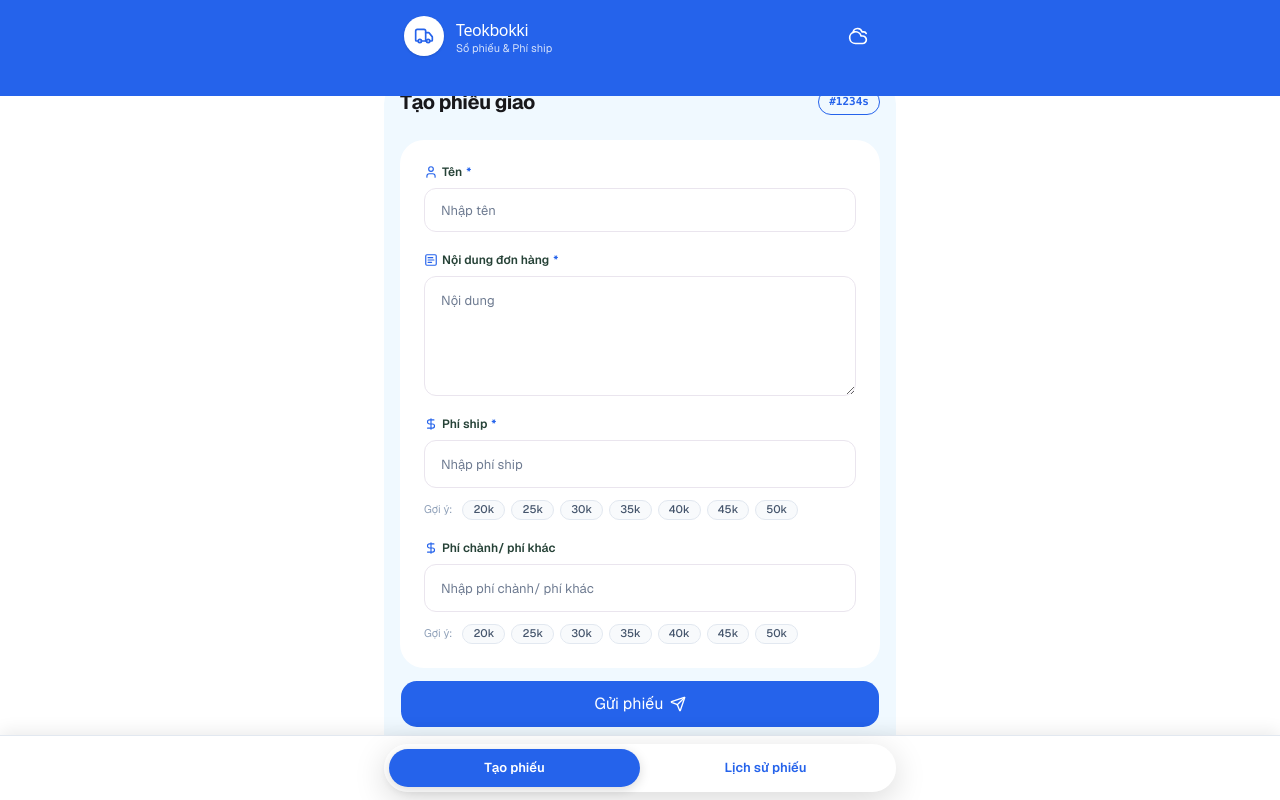
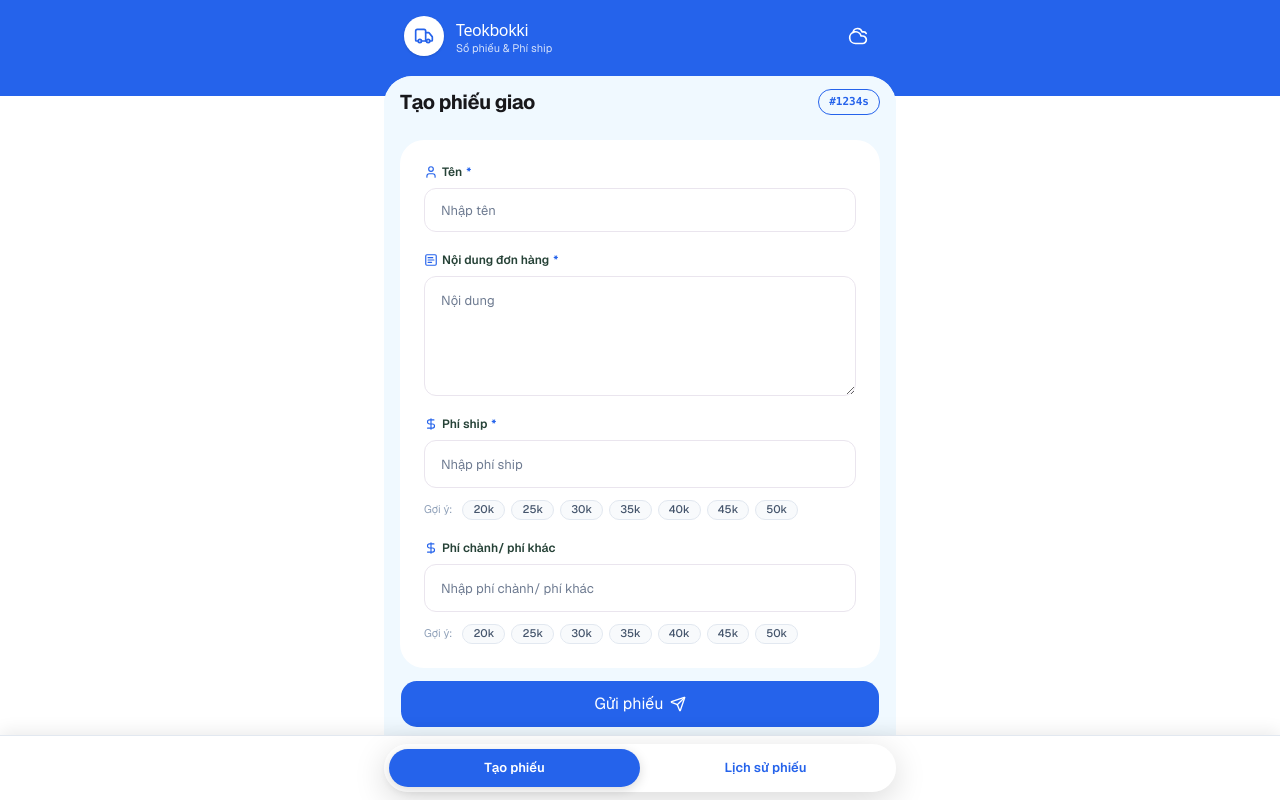
Before and after one commit to doanthithanhnga34-debug/Delivery-Management, a Next.js app: page / in a window 1280 px wide. Built offline with nearby package versions, Linux system fonts and the light colour scheme.

Commit message:
chore(ui): style z-index header

```diff
--- a/src/components/layout/shipperLayout.tsx
+++ b/src/components/layout/shipperLayout.tsx
@@ -3,25 +3,25 @@ import type { ReactNode } from "react";
 import { BottomNav } from "./bottomNav";
 import { Header } from "./header";
 
-import { useEffect } from "react";
+
 interface ShipperLayoutProps {
   children: ReactNode;
 }
 export function ShipperLayout({ children }: ShipperLayoutProps) {
-  useEffect(() => {
-  console.log("[SHIPPER_LAYOUT] mounted");
 
-  return () => {
-    console.log("[SHIPPER_LAYOUT] unmounted");
-  };
-}, []);
    return (
     <div className="fixed inset-0 flex flex-col overflow-hidden bg-white">
-      <div className="relative z-20 shrink-0">
+      <div className="relative z-0 shrink-0">
         <Header />
       </div>
 
-      <main className="relative z-10 mx-auto -mt-5 flex min-h-0 w-full max-w-lg flex-1 flex-col overflow-hidden rounded-t-[28px] bg-white">
+      <main
+        className="
+          relative z-10 mx-auto -mt-5
+          flex min-h-0 w-full max-w-lg flex-1 flex-col
+          overflow-hidden rounded-t-[28px] bg-[#eef7fc]
+        "
+      >
         {children}
       </main>
 
```
